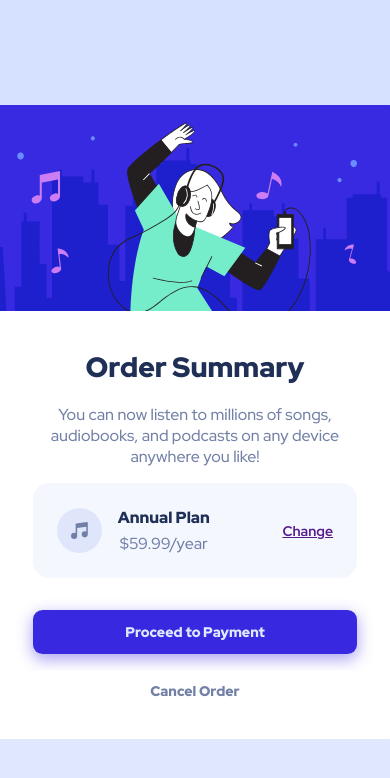
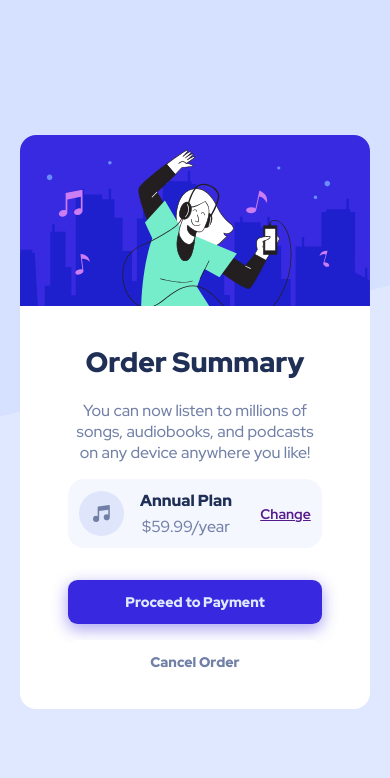
Before and after one commit to ManuGil22/order-summary-component, a plain HTML site: page index.html in a window 390 px wide. Drawn offline with Linux system fonts and the light colour scheme.

Commit message:
media queries added

```diff
--- a/stylesheets/home.css
+++ b/stylesheets/home.css
@@ -117,3 +117,15 @@ a:hover {
 .cancel-btn:hover {
     color: black;
 }
+
+@media (max-width: 450px){
+    .card {
+        max-width: 350px;
+    }
+    .illustration {
+        max-width: 350px;
+    }
+    .card-plan {
+        padding: 0.7rem;
+    }
+}
```
